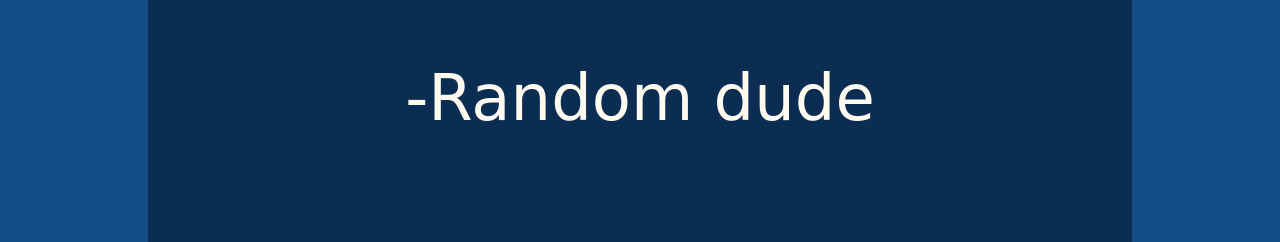
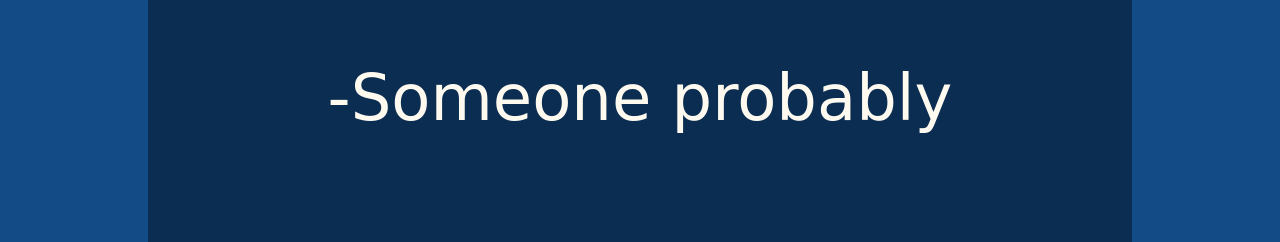
Before and after one commit to Chambers37/website, a plain HTML site: page index.html in a window 1280 px wide. Shown: the part 710-952 px from the top of the page. Drawn offline with Linux system fonts and the light colour scheme.

Commit message:
small text changes

```diff
--- a/index.html
+++ b/index.html
@@ -51,7 +51,7 @@
           <section id="home-quote">
             <hr>
             <p>"Lorem ipsum dolor sit amet consectetur adipisicing elit."</p>
-            <p>-Random dude</p>
+            <p>-Someone probably</p>
           </section>
         </section>
 
```
